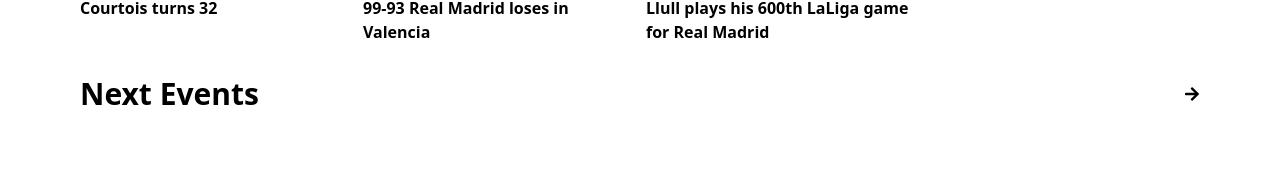
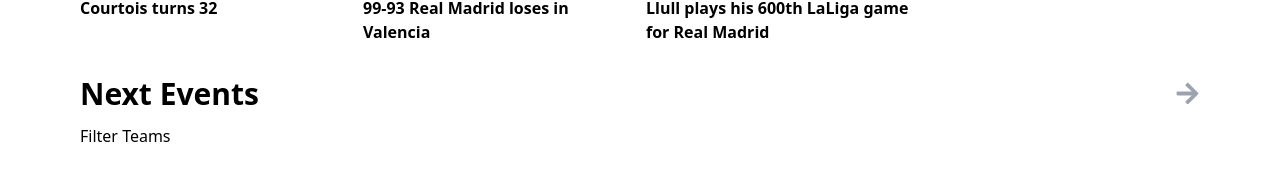
Before and after one commit to Imamhari/Real-madrid-kw, a React (Vite) app: page / in a window 1280 px wide. Shown: the part 1267-1447 px from the top of the page. Built offline with nearby package versions, Linux system fonts and the light colour scheme.

Commit message:
add filter teams

```diff
--- /dev/null
+++ b/src/components/atoms/Checkbox/index.tsx
@@ -0,0 +1,10 @@
+const Checkbox = () => {
+  return (
+    <div className='flex gap-3 items-center'>
+        <input type="checkbox" name="first" id="football"/>
+        <label htmlFor="football">First Team - Men</label>
+    </div>
+  )
+}
+
+export default Checkbox
--- a/src/components/molecules/NextEvent/index.tsx
+++ b/src/components/molecules/NextEvent/index.tsx
@@ -1,12 +1,47 @@
+import { useState } from "react";
 import { FaArrowRight } from "react-icons/fa";
+import Checkbox from './../../atoms/Checkbox/index';
 
 const NextEvent = () => {
+   const [openModal, setOpenModal] = useState(false)
   return (
-    <section className="mb-40">
+    <section className="mb-40 flex flex-col gap-3">
       <div className="flex justify-between items-center">
         <h1 className="text-3xl font-bold">Next Events</h1>
-        <FaArrowRight />
+        <FaArrowRight size={25} className="text-gray-400"/>
       </div>
+      <div>
+        <button onClick={() => setOpenModal(!openModal)}>Filter Teams</button>
+      </div>
+     {
+      openModal ? (
+      <div className="fixed top-0 bottom-0 left-0 right-0 h-screen w-screen backdrop-blur-2xl ">
+        <div className="w-full h-full relative">
+          <div className="bg-white w-full absolute bottom-0 p-5 rounded-t-3xl px-5 lg:px-20 flex flex-col gap-3">
+            <div className=" flex justify-between">
+              <button className="text-indigo-600 font-semibold text-sm">Reset Filters</button>
+              <button onClick={() => setOpenModal(!openModal)}>X</button>
+            </div>
+            <p className="text-xl font-bold">Filter teams</p>
+            <div className="grid grid-cols-2 gap-5">
+              <div>
+                <p className="text-lg font-bold">Football</p>
+                <Checkbox/>
+                <Checkbox/>
+                <Checkbox/>
+              </div>
+              <div>
+                <p className="text-lg font-bold">Basketball</p>
+                <Checkbox/>
+                <Checkbox/>
+                <Checkbox/>
+              </div>
+            </div>
+            <button className="w-full bg-gradient-to-r from-[#3E31FB] to-[#8250F6] text-white py-3 rounded-lg font-bold">Show Events</button>
+          </div>
+        </div>
+      </div>) : null
+     }
     </section>
   )
 }
```
